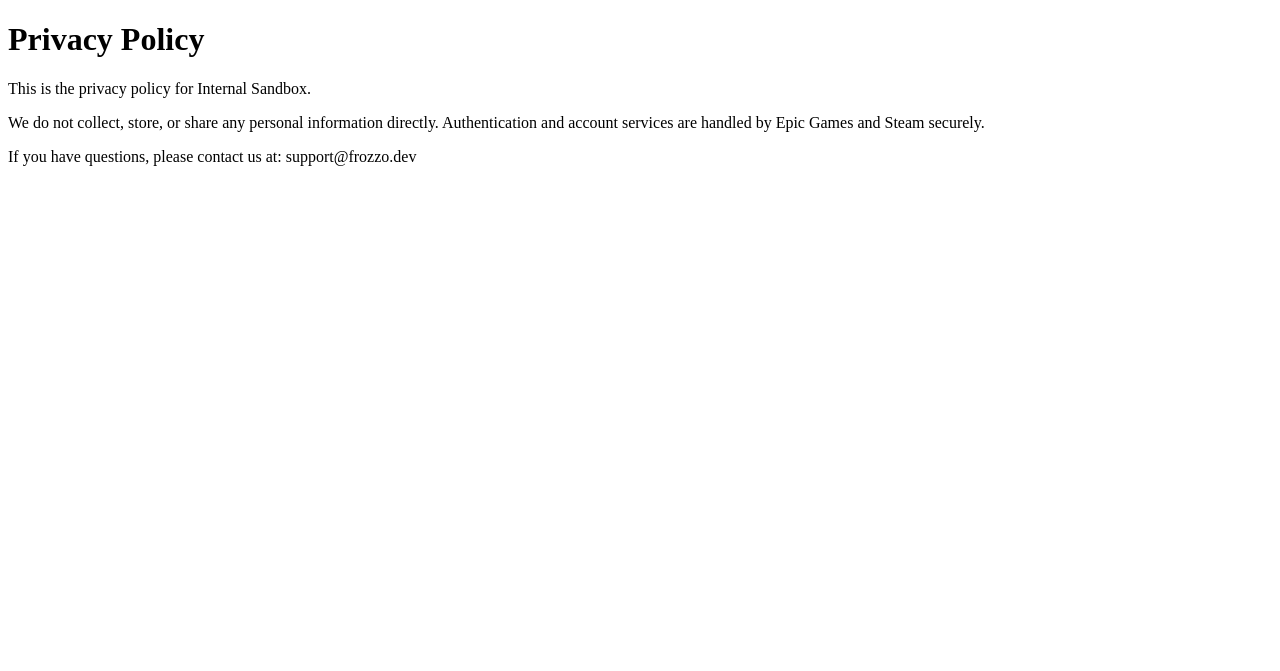
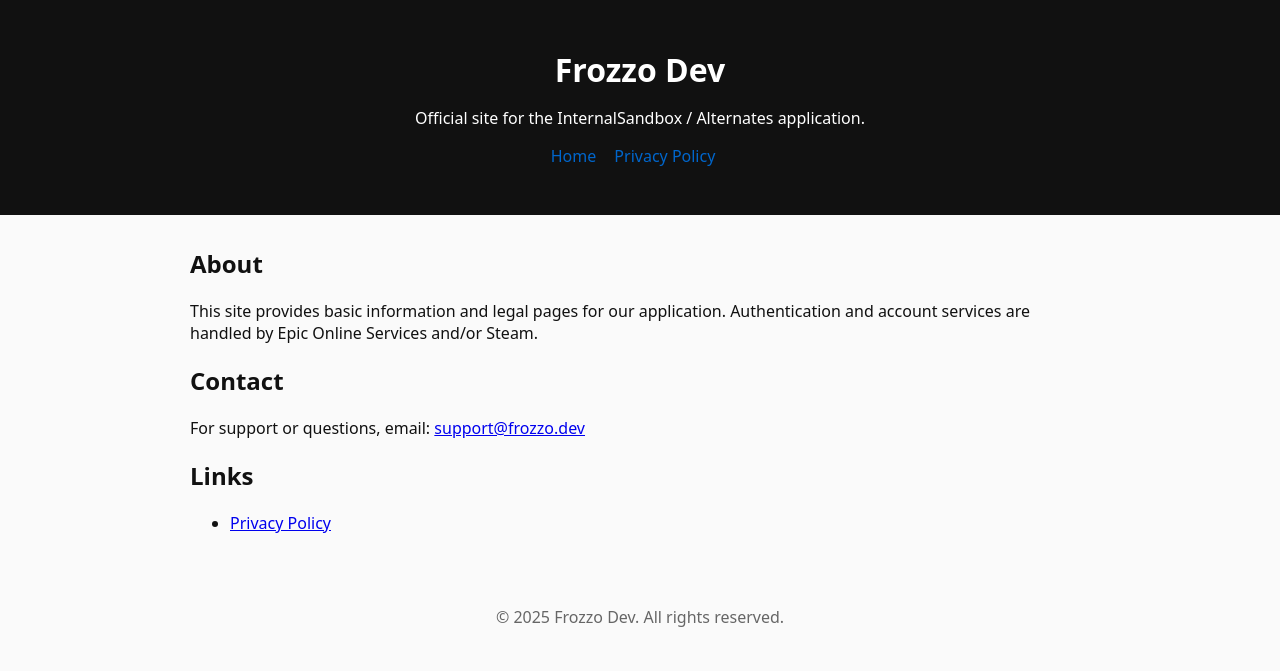
Before and after one commit to froozzo/frozzodev, a plain HTML site: page index.html in a window 1280 px wide. Drawn offline with Linux system fonts and the light colour scheme.

Commit message:
Update index.html

```diff
--- a/index.html
+++ b/index.html
@@ -1,14 +1,56 @@
 <!DOCTYPE html>
 <html lang="en">
 <head>
-  <meta charset="UTF-8">
-  <title>Privacy Policy - InternalSandbox</title>
+  <meta charset="utf-8" />
+  <meta name="viewport" content="width=device-width, initial-scale=1" />
+  <title>Frozzo Dev – Official Site</title>
+  <meta name="description" content="Official website for the Frozzo Dev application and services." />
+  <style>
+    body {font-family: system-ui, -apple-system, Segoe UI, Roboto, Arial, sans-serif; margin:0; color:#111; background:#fafafa;}
+    header {padding:48px 20px; text-align:center; background:#111; color:#fff;}
+    main {max-width:900px; margin:32px auto; padding:0 20px;}
+    h1 {margin:0 0 8px;}
+    a.button {display:inline-block; padding:12px 18px; border-radius:10px; background:#111; color:#fff; text-decoration:none; margin-top:10px}
+    footer {text-align:center; padding:40px 20px; color:#666;}
+    nav a {margin-right:14px; color:#06c; text-decoration:none}
+    nav {margin-top:10px}
+  </style>
 </head>
 <body>
-  <h1>Privacy Policy</h1>
-  <p>This is the privacy policy for Internal Sandbox.</p>
-  <p>We do not collect, store, or share any personal information directly.
-  Authentication and account services are handled by Epic Games and Steam securely.</p>
-  <p>If you have questions, please contact us at: support@frozzo.dev</p>
+  <header>
+    <h1>Frozzo Dev</h1>
+    <p>Official site for the InternalSandbox / Alternates application.</p>
+    <nav>
+      <a href="/">Home</a>
+      <a href="/privacy.html">Privacy Policy</a>
+      <!-- Optional later: <a href="/tos.html">Terms</a> -->
+    </nav>
+  </header>
+
+  <main>
+    <h2>About</h2>
+    <p>
+      This site provides basic information and legal pages for our application.
+      Authentication and account services are handled by Epic Online Services and/or Steam.
+    </p>
+
+    <h2>Contact</h2>
+    <p>
+      For support or questions, email:
+      <a href="mailto:support@frozzo.dev">support@frozzo.dev</a>
+    </p>
+
+    <h2>Links</h2>
+    <ul>
+      <li><a href="/privacy.html">Privacy Policy</a></li>
+      <!-- <li><a href="/tos.html">Terms of Service</a></li> -->
+    </ul>
+  </main>
+
+  <footer>
+    © <span id="y"></span> Frozzo Dev. All rights reserved.
+  </footer>
+
+  <script>document.getElementById("y").textContent = new Date().getFullYear();</script>
 </body>
 </html>
```
